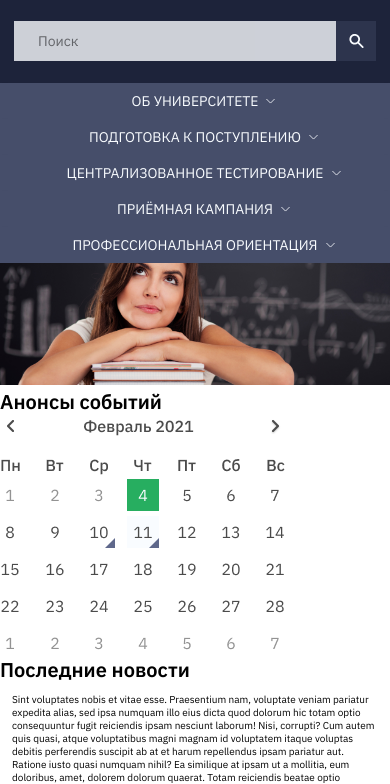
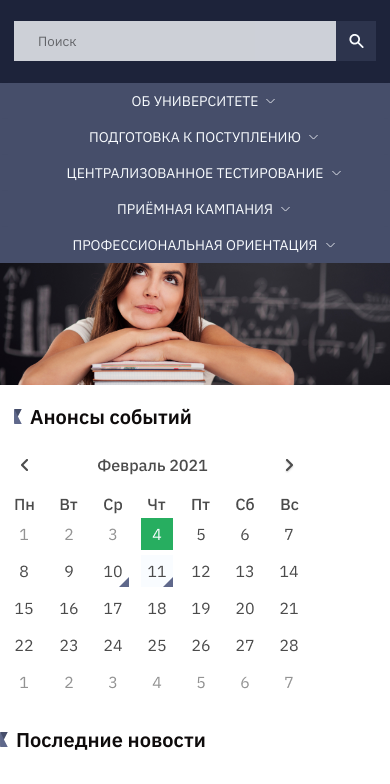
Before and after one commit to ikovalenkoby/abitur, a website: page source/index.html in a window 390 px wide. Shown: the part 58-842 px from the top of the page. Drawn offline with Linux system fonts and the light colour scheme.

Commit message:
поправлены стили заголовков

```diff
--- /dev/null
+++ b/source/less/blocks/calendar/calendar.less
@@ -0,0 +1,15 @@
+.calendar {
+  margin: 0 60px 40px 32px;
+}
+
+@media screen and (max-width: 1239px) {
+  .calendar {
+    margin: 0 30px 16px 32px;
+  }
+}
+
+@media screen and (max-width: 768px) {
+  .calendar {
+    margin: 0 14px 32px;
+  }
+}
--- a/source/less/blocks/gallery/gallery.less
+++ b/source/less/blocks/gallery/gallery.less
@@ -1,7 +1,14 @@
 .gallery {
   flex-grow: 1;
+  margin-bottom: 24px;
 }
 
 .gallery img {
   width: 100%;
 }
+
+@media screen and (max-width: 1239px) {
+  .gallery {
+    margin-bottom: 16px;
+  }
+}
--- a/source/less/blocks/h1/h1.less
+++ b/source/less/blocks/h1/h1.less
@@ -1,18 +1,38 @@
-.h1 {
+h1 {
   font-size: 2.8rem;
   line-height: 3.6rem;
+  color: @h1;
+  display: flex;
+  align-items: baseline;
+  margin-bottom: 24px;
+
+  &:before {
+    content: "";
+    width: 10px;
+    height: 17px;
+    background: url("../../img/h1.svg");
+    background-position: top left;
+    background-repeat: no-repeat;
+    background-size: contain;
+    padding-right: 10px;
+  }
 }
 
 @media screen and (max-width: 1239px) {
-  .h1 {
+  h1 {
     font-size: 2.4rem;
     line-height: 3.1rem;
   }
 }
 
 @media screen and (max-width: 767px) {
-  .h1 {
+  h1 {
     font-size: 2rem;
     line-height: 2.6rem;
+
+    &:before {
+      width: 6px;
+      height: 15px;
+    }
   }
 }
--- a/source/less/blocks/h2/h2.less
+++ b/source/less/blocks/h2/h2.less
@@ -1,17 +1,17 @@
-.h2 {
+h2 {
   font-size: 2.4rem;
   line-height: 3.1rem;
 }
 
 @media screen and (max-width: 1239px) {
-  .h2 {
+  h2 {
     font-size: 2rem;
     line-height: 2.6rem;
   }
 }
 
 @media screen and (max-width: 767px) {
-  .h2 {
+  h2 {
     font-size: 1.8rem;
     line-height: 2.3rem;
   }
--- a/source/less/blocks/h3/h3.less
+++ b/source/less/blocks/h3/h3.less
@@ -1,17 +1,17 @@
-.h3 {
+h3 {
   font-size: 2rem;
   line-height: 2.6rem;
 }
 
 @media screen and (max-width: 1239px) {
-  .h3 {
+  h3 {
     font-size: 1.8rem;
     line-height: 2.3rem;
   }
 }
 
 @media screen and (max-width: 767px) {
-  .h3 {
+  h3 {
     font-size: 1.6rem;
     line-height: 2.1rem;
   }
--- a/source/less/blocks/h4/h4.less
+++ b/source/less/blocks/h4/h4.less
@@ -1,10 +1,10 @@
-.h4 {
+h4 {
   font-size: 1.6rem;
   line-height: 2.1rem;
 }
 
 @media screen and (max-width: 767px) {
-  .h4 {
+  h4 {
     font-size: 1.4rem;
     line-height: 1.8rem;
   }
--- a/source/less/style.less
+++ b/source/less/style.less
@@ -22,6 +22,7 @@
 @import url("./blocks/acc/acc.less");
 @import url("blocks/main-content/main-content.less");
 @import url("blocks/gallery/gallery.less");
+@import url("blocks/calendar/calendar.less");
 @import url("blocks/nomain-content/nomain-content.less");
 @import url("./blocks/popup/popup.less");
 @import url("./blocks/information/information.less");
```
Also changed, not shown: source/index.html (+1 -0 lines), source/css/style.css, source/img/h1.svg (added), 1 other file.
